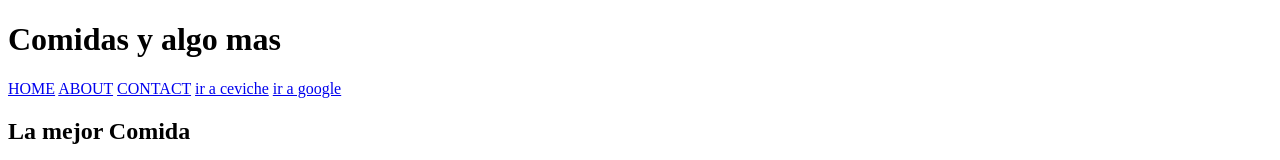
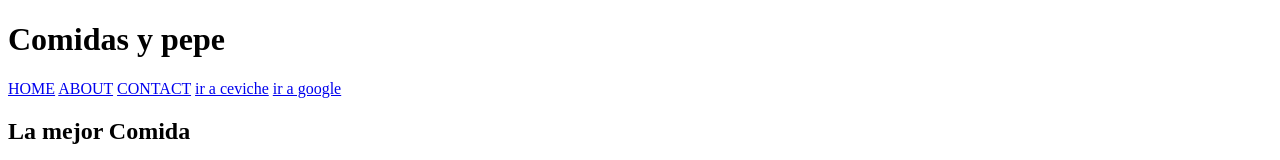
Before and after one commit to GuillermoC1982/comidas, a plain HTML site: page index.html in a window 1280 px wide. Shown: the top 160 px of the page. Drawn offline with Linux system fonts and the light colour scheme.

Commit message:
modifique el h1

```diff
--- a/index.html
+++ b/index.html
@@ -13,7 +13,7 @@
 
     <body>
         <header>
-            <h1>Comidas y algo mas</h1>
+            <h1>Comidas y pepe</h1>
         </header>
 
         <nav>
```
